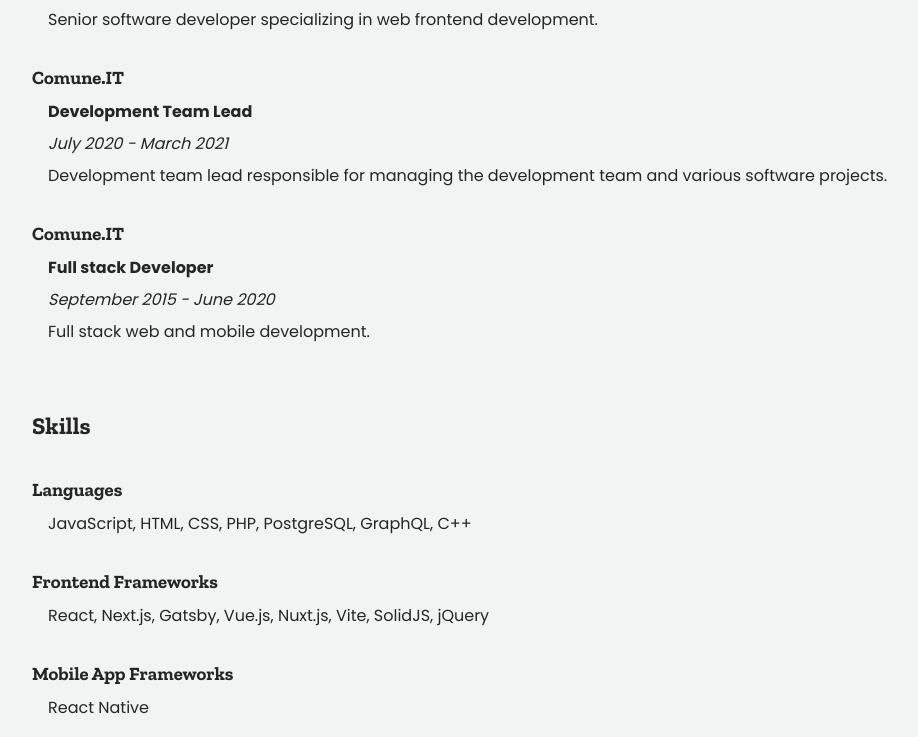
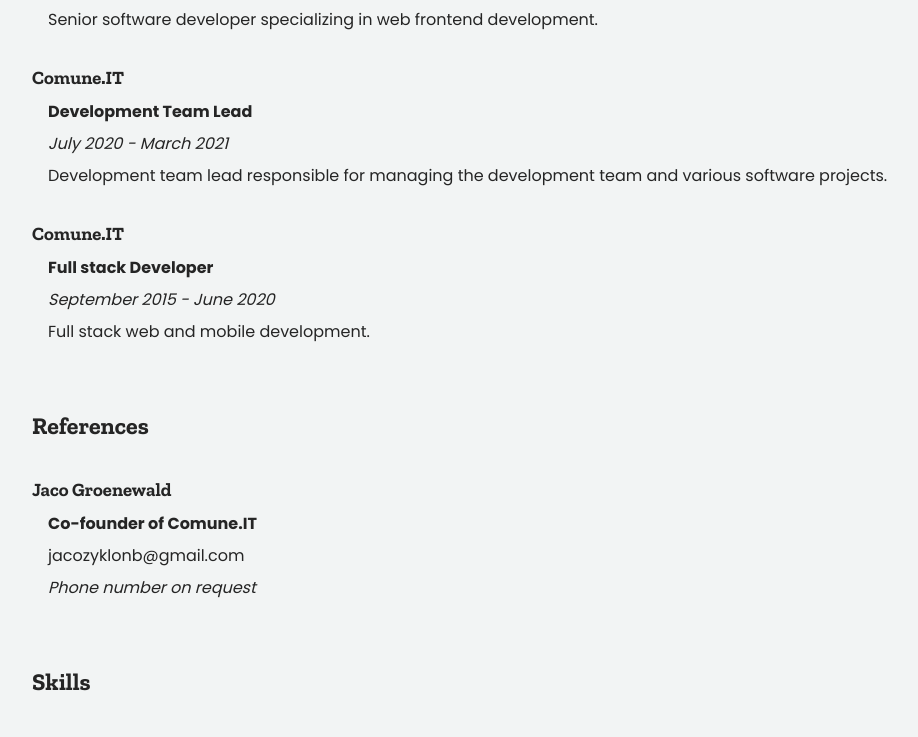
Before and after one commit to frans-de-waal/portfolio, a Next.js app: page /about in a window 1280 px wide. Shown: the part 476-1213 px from the top of the page, without its empty margins (128-1046 px from the left). Built offline with nearby package versions, Linux system fonts and the light colour scheme.

Commit message:
Added references section to the About page

```diff
--- a/app/about/page.jsx
+++ b/app/about/page.jsx
@@ -42,6 +42,21 @@
         <i>September 2015 - June 2020</i>
       </p>
       <p>Full stack web and mobile development.</p>
+
+      <h2>References</h2>
+
+      <h3>Jaco Groenewald</h3>
+      <p>
+        <strong>Co-founder of Comune.IT</strong>
+      </p>
+      <p>
+        <a href="mailto:jacozyklonb@gmail.com" target="_blank" rel="noreferrer">
+          jacozyklonb@gmail.com
+        </a>
+      </p>
+      <p>
+        <i>Phone number on request</i>
+      </p>
 
       <h2>Skills</h2>
 
```
